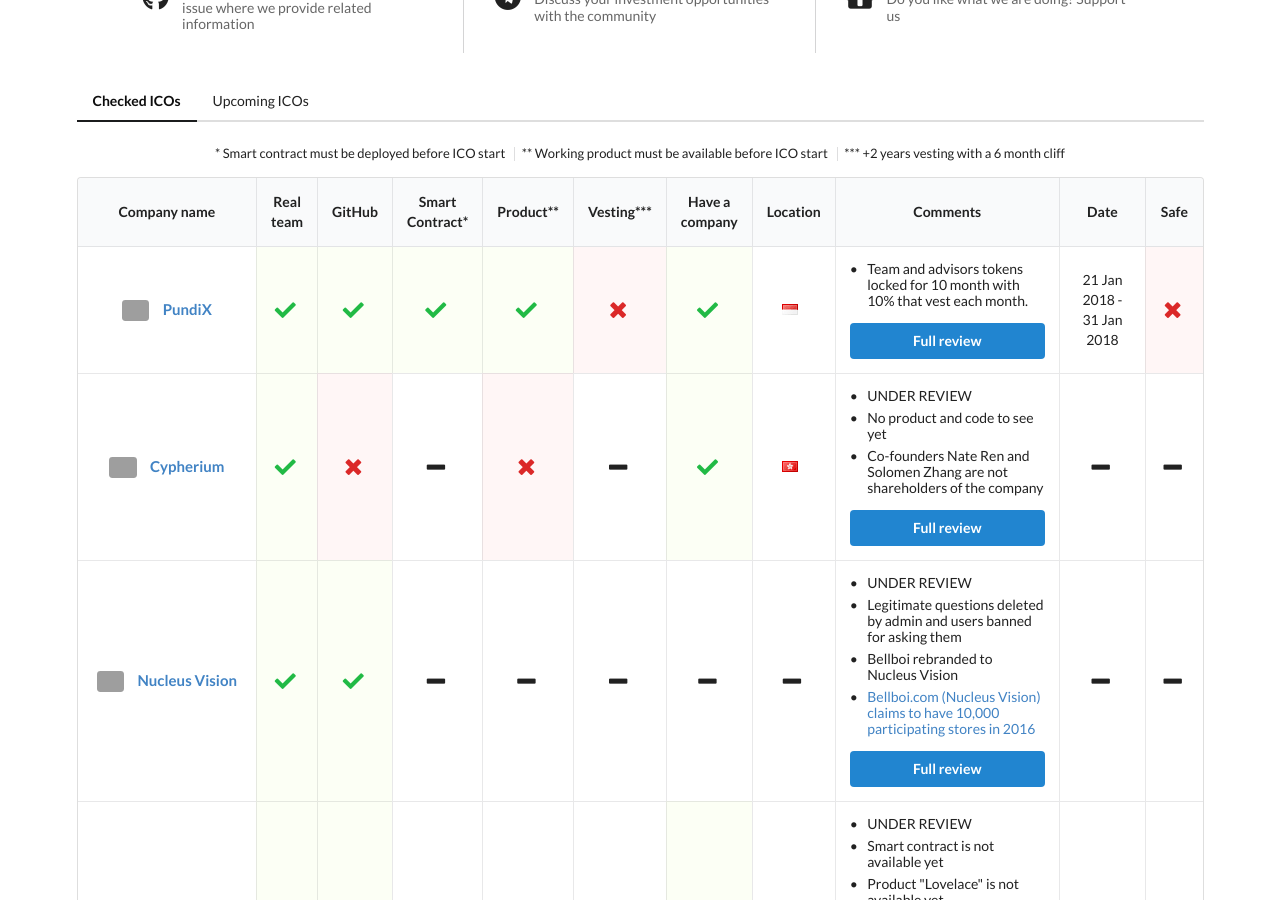
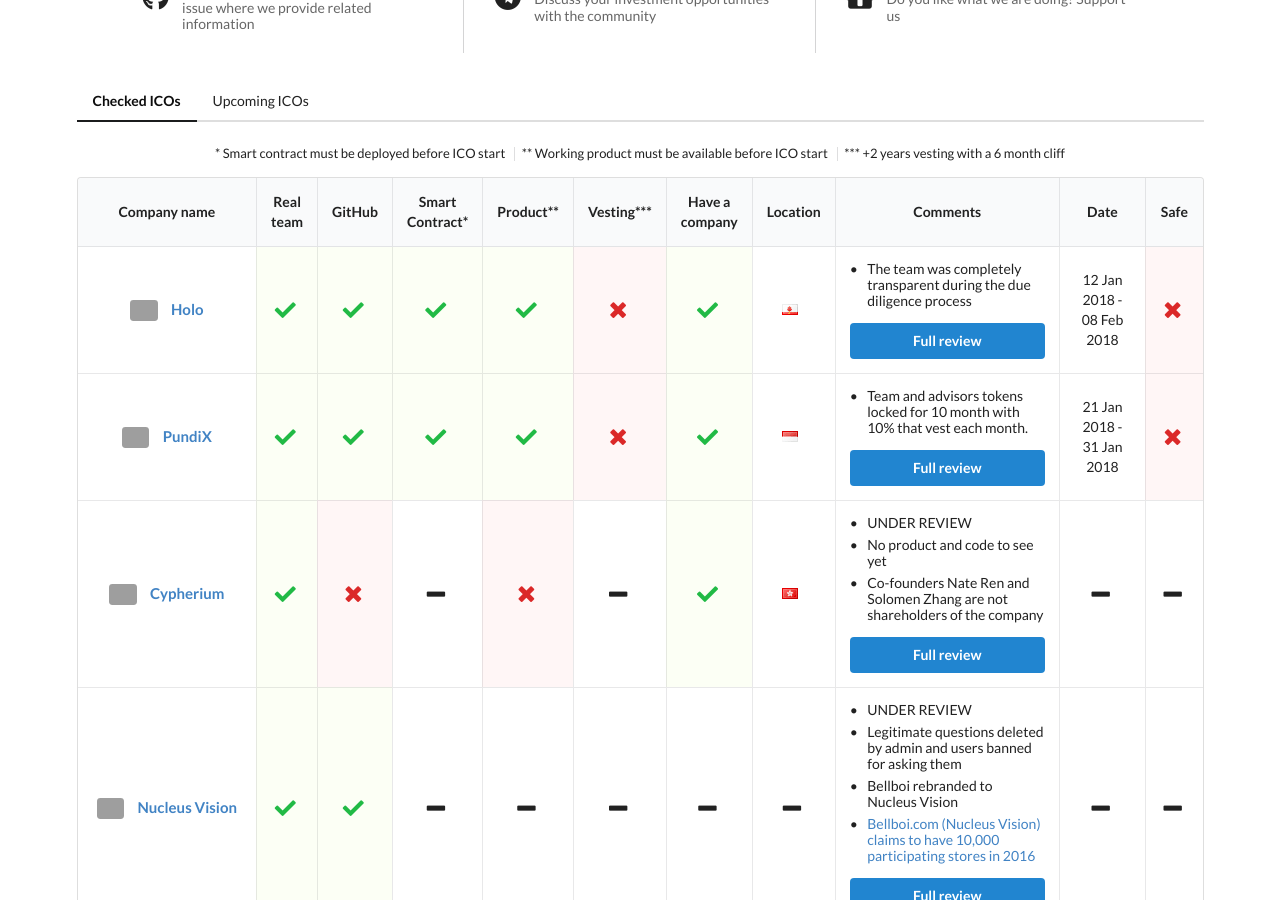
Before and after one commit to ico-check/ico-check, a Jekyll site: the page built from index.md, in a window 1280 px wide and 900 px high, scrolled down 315 px. Built offline with Jekyll 4.4.1, drawn with Linux system fonts in a browser that asks for light colours; nearby versions of some CDN libraries; grey boxes are pictures that could not be loaded.

Commit message:
28-holo-ico-check
Added Holo

```diff
--- a/_data/icos.yml
+++ b/_data/icos.yml
@@ -1,4 +1,21 @@
 # For country names specify full name. All values available here: https://semantic-ui.com/elements/flag.html
+
+- name: Holo
+  image: https://i.imgur.com/NO3d4q7.png
+  url: https://holo.host/ico/
+  real_team: true
+  github: true
+  smart_contract: true
+  product: true
+  min_vesting: false
+  have_company: true
+  location: Gibraltar
+  comments:
+    - content: The team was completely transparent during the due diligence process
+  ico_start_date: 2018-01-12T11:00:00Z
+  ico_end_date: 2018-02-08T11:00:00Z
+  safe: false
+  issue_url: https://github.com/ico-check/ico-check/issues/24
 
 - name: PundiX
   image: https://i.imgur.com/aPkmma6.jpg
```
